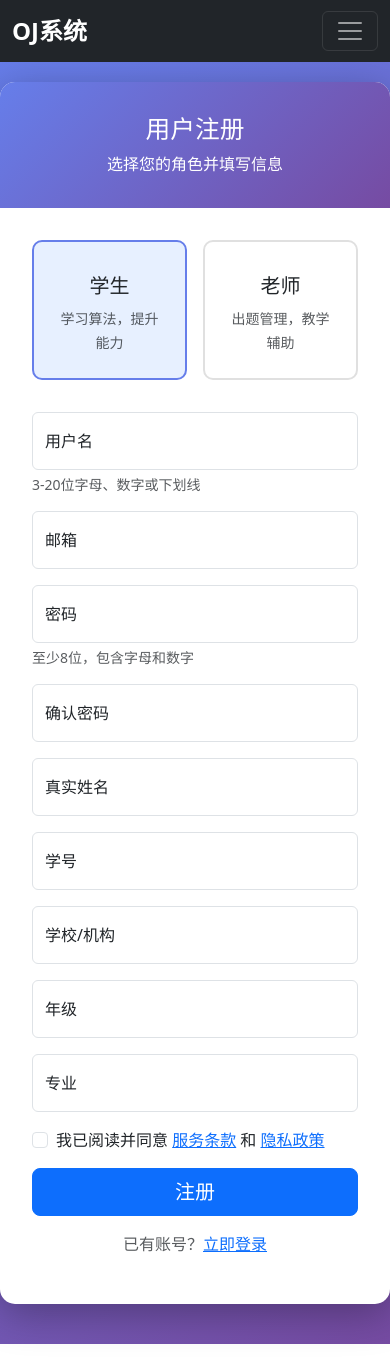
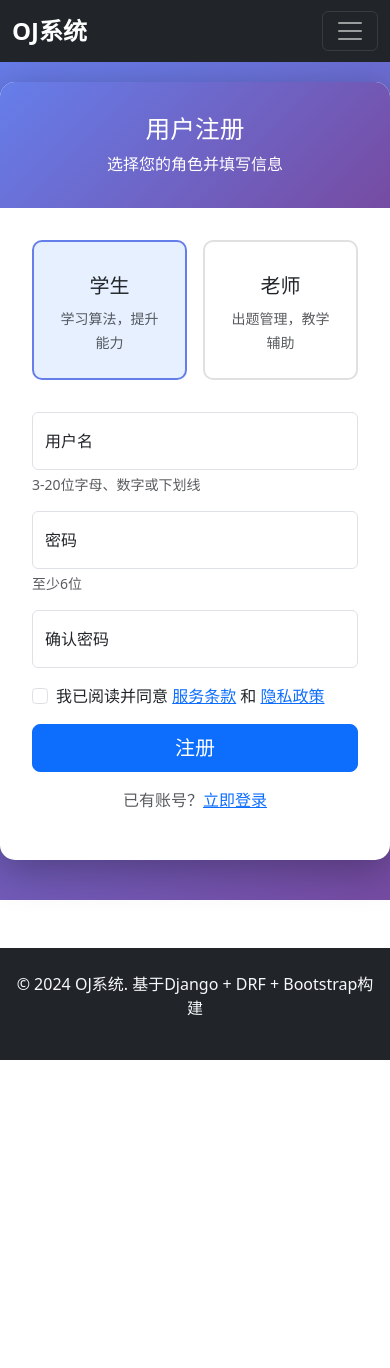
Before and after one commit to blackjackandLisa/OJ_system, a Django app: page /users/register/ in a window 390 px wide. Shown: the top 1368 px of the page. After the commit the page ends 1060 px from the top, so only its background shows below. Run offline with Django 4.2, Linux system fonts and the light colour scheme.

Commit message:
Simplify registration form - student only needs username/password, teacher needs phone/invitation code

```diff
--- a/templates/users/register.html
+++ b/templates/users/register.html
@@ -107,16 +107,10 @@
                 </div>
 
                 <div class="form-floating">
-                    <input type="email" class="form-control" id="email" name="email"
-                           placeholder="邮箱" required>
-                    <label for="email"><i class="fas fa-envelope"></i> 邮箱</label>
-                </div>
-
-                <div class="form-floating">
                     <input type="password" class="form-control" id="password" name="password"
-                           placeholder="密码" required minlength="8">
+                           placeholder="密码" required minlength="6">
                     <label for="password"><i class="fas fa-lock"></i> 密码</label>
-                    <div class="form-text">至少8位，包含字母和数字</div>
+                    <div class="form-text">至少6位</div>
                 </div>
 
                 <div class="form-floating">
@@ -125,51 +119,20 @@
                     <label for="password2"><i class="fas fa-lock"></i> 确认密码</label>
                 </div>
 
-                <!-- 个人信息 -->
+                <!-- 老师额外字段 -->
+                <div class="teacher-fields" id="teacherFields" style="display: none;">
                     <div class="form-floating">
-                    <input type="text" class="form-control" id="realName" name="real_name"
-                           placeholder="真实姓名" required>
-                    <label for="realName"><i class="fas fa-id-card"></i> 真实姓名</label>
+                        <input type="tel" class="form-control" id="phone" name="phone"
+                               placeholder="手机号">
+                        <label for="phone"><i class="fas fa-phone"></i> 手机号</label>
                     </div>
 
                     <div class="form-floating">
-                    <input type="text" class="form-control" id="studentId" name="student_id"
-                           placeholder="学号/工号">
-                    <label for="studentId" id="studentIdLabel">
-                        <i class="fas fa-id-badge"></i> 学号
-                    </label>
-                </div>
-
-                <!-- 学校信息 -->
-                <div class="form-floating">
-                    <input type="text" class="form-control" id="school" name="school"
-                           placeholder="学校/机构">
-                    <label for="school"><i class="fas fa-school"></i> 学校/机构</label>
-                </div>
-
-                <div class="row">
-                    <div class="col-md-6">
-                        <div class="form-floating">
-                            <input type="text" class="form-control" id="grade" name="grade"
-                                   placeholder="年级">
-                            <label for="grade"><i class="fas fa-graduation-cap"></i> 年级</label>
-                        </div>
-                    </div>
-                    <div class="col-md-6">
-                        <div class="form-floating">
-                            <input type="text" class="form-control" id="major" name="major"
-                                   placeholder="专业">
-                            <label for="major"><i class="fas fa-book"></i> 专业</label>
-                        </div>
-                    </div>
-                </div>
-
-                <!-- 邀请码（老师注册时显示） -->
-                <div class="form-floating invitation-code-field" id="invitationCodeField">
                         <input type="text" class="form-control" id="invitationCode" name="invitation_code"
                                placeholder="邀请码">
                         <label for="invitationCode"><i class="fas fa-key"></i> 邀请码</label>
                         <div class="form-text text-danger">老师注册需要提供邀请码</div>
+                    </div>
                 </div>
 
                 <!-- 服务条款 -->
@@ -206,26 +169,26 @@ document.addEventListener('DOMContentLoaded', function() {
     const studentRole = document.getElementById('studentRole');
     const teacherRole = document.getElementById('teacherRole');
     const userTypeInput = document.getElementById('userType');
-    const invitationCodeField = document.getElementById('invitationCodeField');
+    const teacherFields = document.getElementById('teacherFields');
+    const phoneInput = document.getElementById('phone');
     const invitationCodeInput = document.getElementById('invitationCode');
-    const studentIdLabel = document.getElementById('studentIdLabel');
 
     studentRole.addEventListener('click', function() {
         studentRole.classList.add('active');
         teacherRole.classList.remove('active');
         userTypeInput.value = 'student';
-        invitationCodeField.style.display = 'none';
+        teacherFields.style.display = 'none';
+        phoneInput.required = false;
         invitationCodeInput.required = false;
-        studentIdLabel.innerHTML = '<i class="fas fa-id-badge"></i> 学号';
     });
 
     teacherRole.addEventListener('click', function() {
         teacherRole.classList.add('active');
         studentRole.classList.remove('active');
         userTypeInput.value = 'teacher';
-        invitationCodeField.style.display = 'block';
+        teacherFields.style.display = 'block';
+        phoneInput.required = true;
         invitationCodeInput.required = true;
-        studentIdLabel.innerHTML = '<i class="fas fa-id-badge"></i> 工号';
     });
 
     // 表单提交
```
Also changed, not shown: apps/users/serializers.py (+27 -23 lines). Lines whose indentation alone changed are shown as unchanged.
